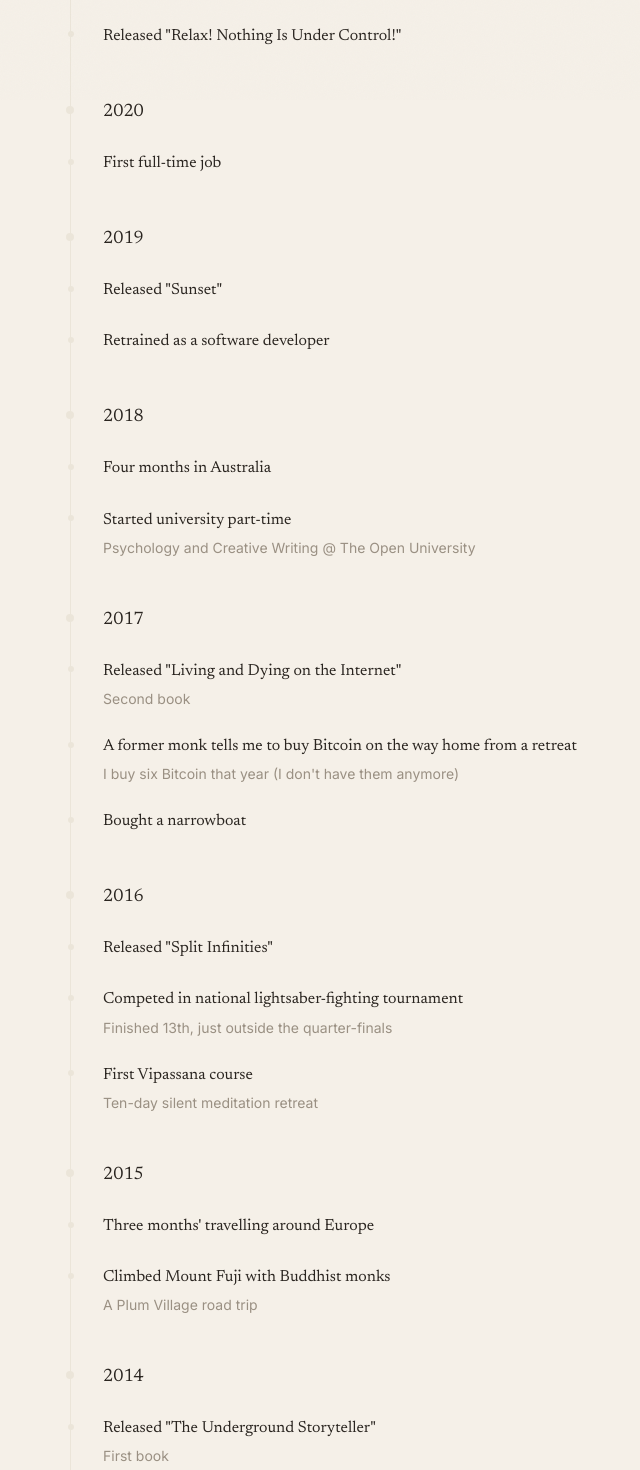
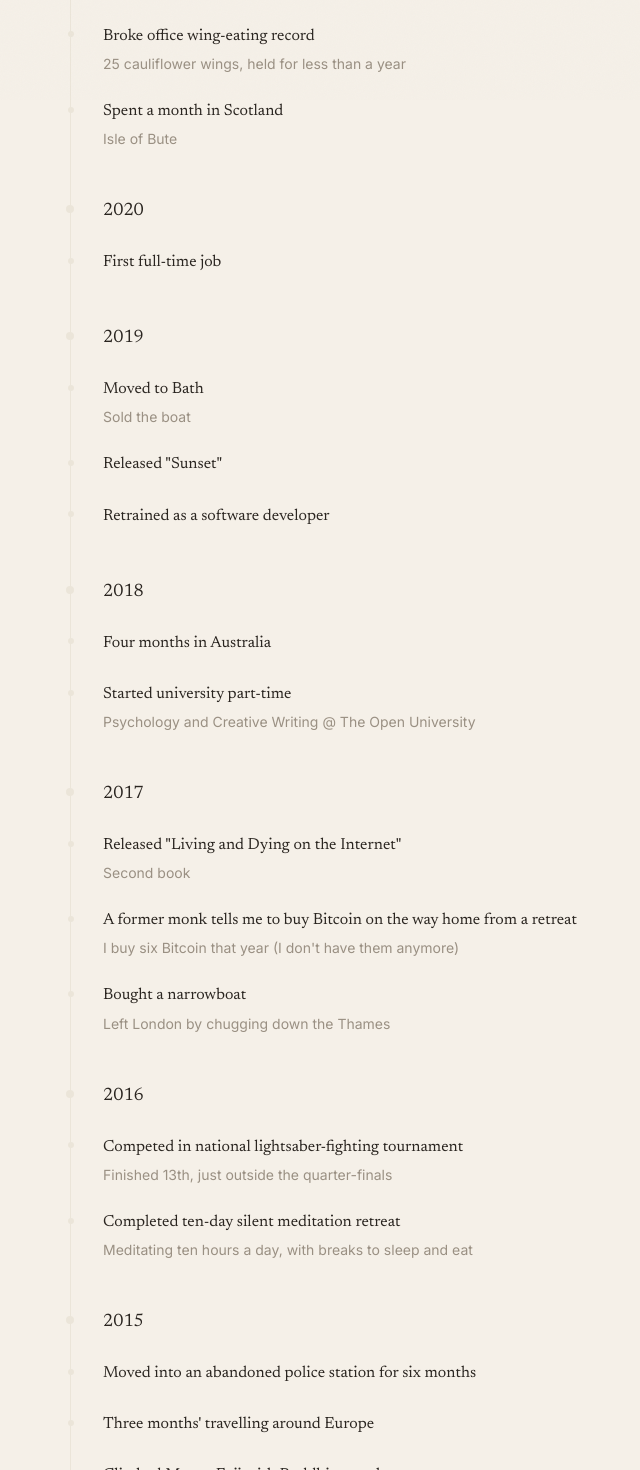
Before and after one commit to sudokufan/alex.day, a React (Vite) app: page /timeline in a window 1280 px wide. Shown: the part 700-2170 px from the top of the page, without its empty margins (210-850 px from the left). Built offline with nearby package versions, Linux system fonts and the light colour scheme.

Commit message:
updated timeline

```diff
--- a/src/content/timeline.ts
+++ b/src/content/timeline.ts
@@ -12,8 +12,18 @@ export const timeline: TimelineEntry[] = [
     title:
       "Discovered I'm a credited writer on Meghan Thee Stallion's \"Kitty Kat\"",
   },
-  { year: 2021, title: 'Released "Relax! Nothing Is Under Control!"' },
+  {
+    year: 2021,
+    title: "Broke office wing-eating record",
+    description: "25 cauliflower wings, held for less than a year",
+  },
+  {
+    year: 2021,
+    title: "Spent a month in Scotland",
+    description: "Isle of Bute",
+  },
   { year: 2020, title: "First full-time job" },
+  { year: 2019, title: "Moved to Bath", description: "Sold the boat" },
   { year: 2019, title: 'Released "Sunset"' },
   { year: 2019, title: "Retrained as a software developer" },
   { year: 2018, title: "Four months in Australia" },
@@ -33,8 +43,11 @@ export const timeline: TimelineEntry[] = [
       "A former monk tells me to buy Bitcoin on the way home from a retreat",
     description: "I buy six Bitcoin that year (I don't have them anymore)",
   },
-  { year: 2017, title: "Bought a narrowboat" },
-  { year: 2016, title: 'Released "Split Infinities"' },
+  {
+    year: 2017,
+    title: "Bought a narrowboat",
+    description: "Left London by chugging down the Thames",
+  },
   {
     year: 2016,
     title: "Competed in national lightsaber-fighting tournament",
@@ -42,8 +55,12 @@ export const timeline: TimelineEntry[] = [
   },
   {
     year: 2016,
-    title: "First Vipassana course",
-    description: "Ten-day silent meditation retreat",
+    title: "Completed ten-day silent meditation retreat",
+    description: "Meditating ten hours a day, with breaks to sleep and eat",
+  },
+  {
+    year: 2015,
+    title: "Moved into an abandoned police station for six months",
   },
   {
     year: 2015,
@@ -53,11 +70,6 @@ export const timeline: TimelineEntry[] = [
     year: 2015,
     title: "Climbed Mount Fuji with Buddhist monks",
     description: "A Plum Village road trip",
-  },
-  {
-    year: 2014,
-    title: 'Released "The Underground Storyteller"',
-    description: "First book",
   },
   {
     year: 2014,
@@ -77,12 +89,31 @@ export const timeline: TimelineEntry[] = [
   },
   { year: 2013, title: 'Released "Epigrams and Interludes"' },
   { year: 2012, title: '"Stupid Stupid" reached #25 in UK charts' },
-  { year: 2012, title: '"Lady Godiva" reached #15 in UK charts' },
-  { year: 2011, title: '"Forever Yours" reached #4 in UK charts' },
+  {
+    year: 2012,
+    title: "Filmed a music video on Doctor Who's TARDIS set in Cardiff",
+  },
+  {
+    year: 2012,
+    title: "Profile in Forbes magazine",
+    description: 'They call me "The Future of Music"',
+  },
   {
     year: 2011,
-    title: 'Released "Still Got Legs"',
-    description: "Second Chameleon Circuit album",
+    title: "December - 'Forever Yours' fell 108 places to #112 in UK charts",
+    description:
+      "Guinness World Records refuse to give me a second award for biggest fall in chart history",
+  },
+  {
+    year: 2011,
+    title: "December - Got a Guinness World Record",
+    description:
+      'My song "Forever Yours" reached #4 in UK charts, highest charting song by an unsigned artist',
+  },
+  {
+    year: 2011,
+    title: "Launched a card game",
+    description: "Sopio sold ten thousand units",
   },
   {
     year: 2011,
@@ -90,19 +121,45 @@ export const timeline: TimelineEntry[] = [
     description: "Got a million views in a week",
   },
   {
+    year: 2010,
+    title: "Got invited to the BAFTAs",
+    description:
+      "Gail from Coronation Street told me to thank my nan for watching",
+  },
+  {
+    year: 2010,
+    title: "Charity work in Zambia",
+    description: "Making online outreach videos for Worldvision",
+  },
+  { year: 2010, title: "Moved to London" },
+  {
     year: 2009,
     title: 'Released "Parrot Stories"',
     description: "First solo album",
   },
   {
     year: 2009,
-    title: 'Released "Chameleon Circuit"',
-    description: "Songs about Doctor Who",
+    title: 'Started "Chameleon Circuit"',
+    description: "A band singing about Doctor Who",
   },
   {
     year: 2008,
     title: "Won a BBC reality show",
     description: "Upstaged, cancelled after its only season",
   },
-  { year: 2006, title: "Started YouTube channel", description: "nerimon" },
+  {
+    year: 2008,
+    title: "Romford Recorder, my local newspaper, calls me 'website nut'",
+    description: "My nan frames it and puts it on her living room wall",
+  },
+  {
+    year: 2007,
+    title: "First holiday on my own",
+    description: "Spent a week in New York",
+  },
+  {
+    year: 2006,
+    title: "Started YouTube channel",
+    description: "nerimon",
+  },
 ];
```
